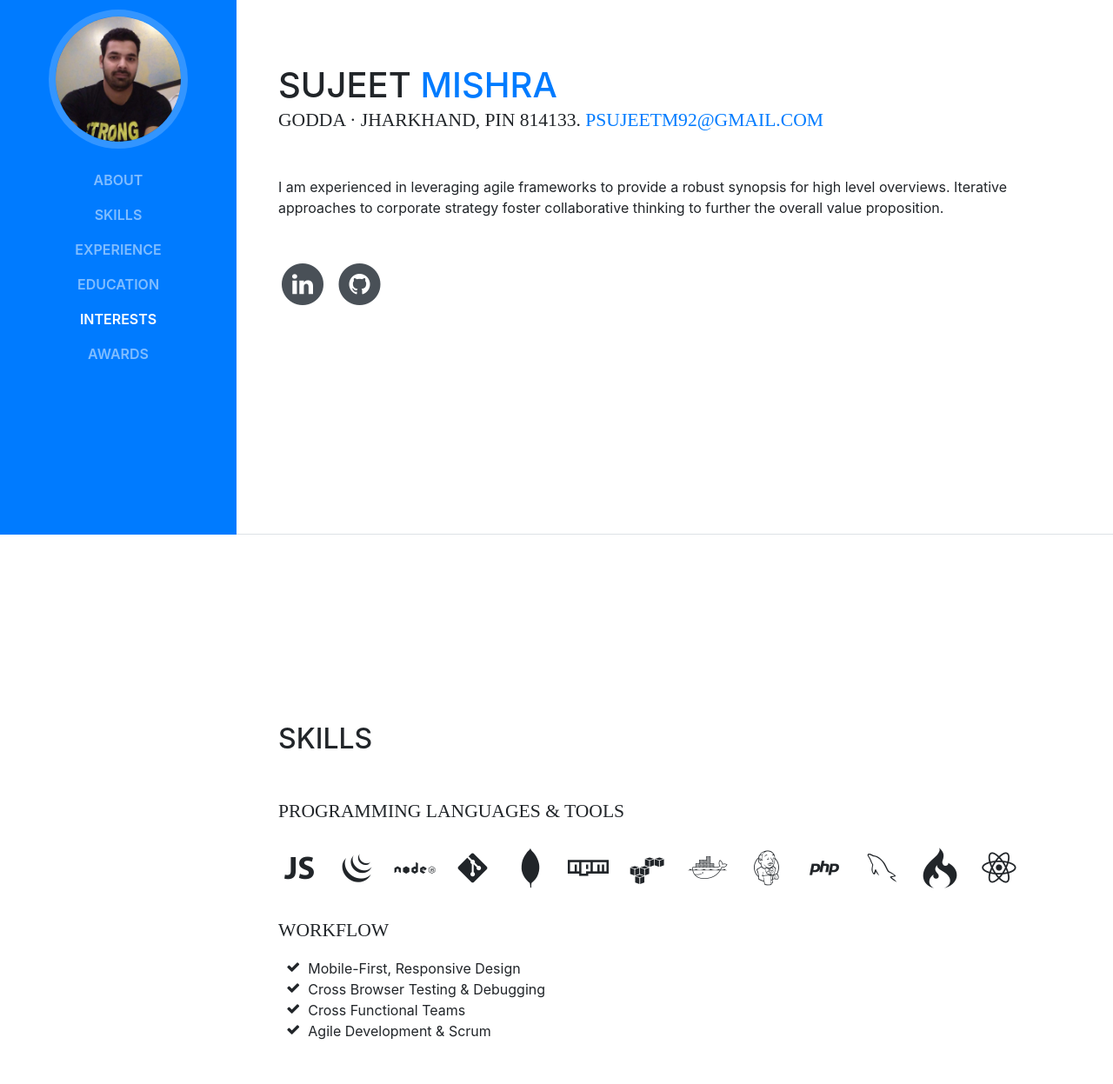
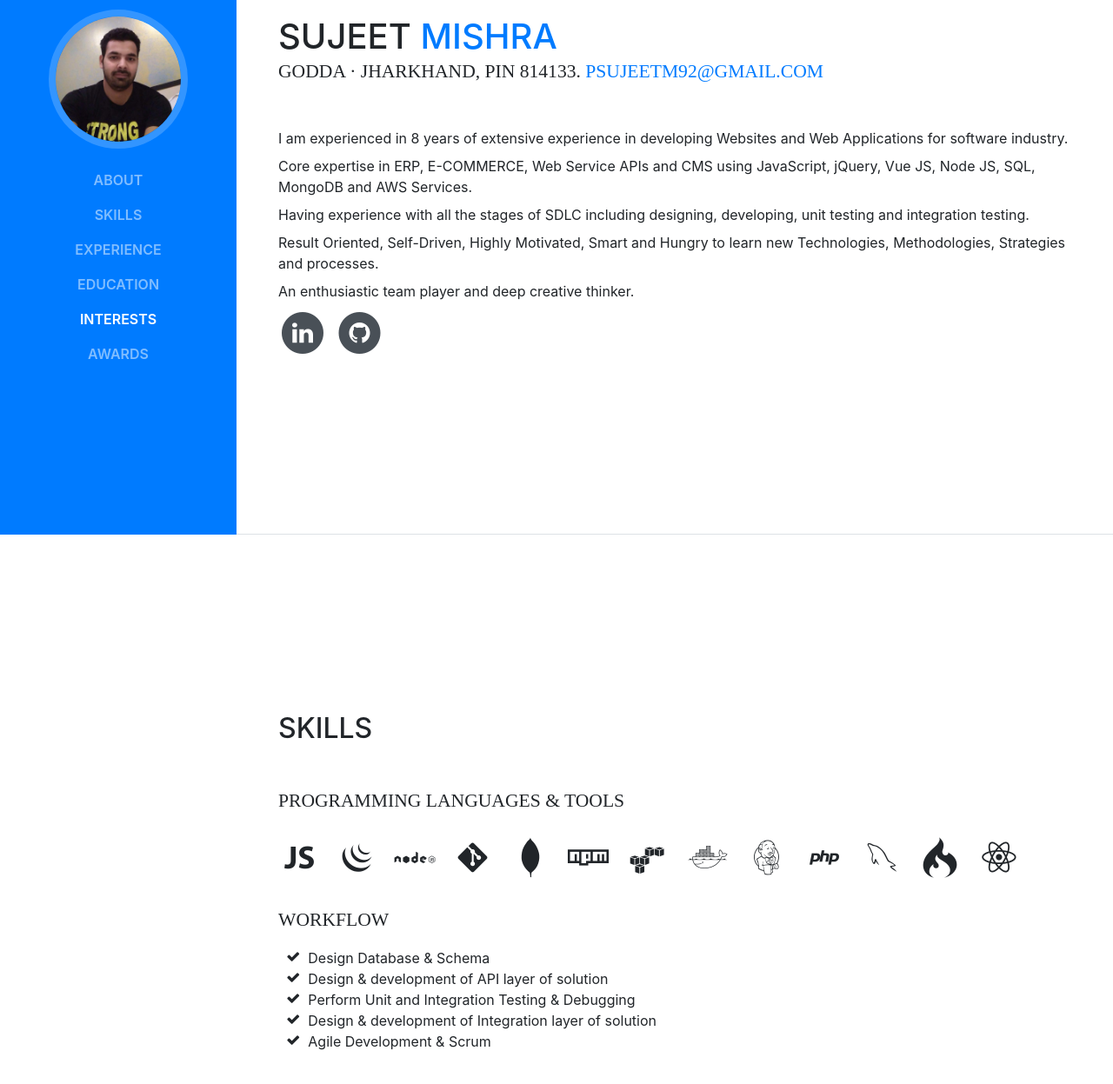
Before and after one commit to imsujeetmishra/info, a website with bundled scripts: page index.html in a window 1280 px wide. Shown: the part 185-1432 px from the top of the page at 87% size. Built offline with nearby package versions, Linux system fonts and the light colour scheme; a web font is replaced by a local one.

Commit message:
about updated

```diff
--- a/index.html
+++ b/index.html
@@ -29,7 +29,7 @@
 
     <nav class="navbar navbar-expand-lg navbar-dark bg-primary fixed-top" id="sideNav">
       <a class="navbar-brand js-scroll-trigger" href="#page-top">
-        <span class="d-block d-lg-none">Start Bootstrap</span>
+        <span class="d-block d-lg-none">Intro</span>
         <span class="d-none d-lg-block">
           <img class="img-fluid img-profile rounded-circle mx-auto mb-2" src="img/profile.jpeg" alt="">
         </span>
@@ -71,7 +71,21 @@
           <div class="subheading mb-5">Godda · Jharkhand, PIN 814133.
             <a href="mailto:name@email.com">psujeetm92@gmail.com</a>
           </div>
-          <p class="mb-5">I am experienced in leveraging agile frameworks to provide a robust synopsis for high level overviews. Iterative approaches to corporate strategy foster collaborative thinking to further the overall value proposition.</p>
+          <p class="mb-2">
+              I am experienced in 8 years of extensive experience in developing Websites and Web Applications for software industry.</p>
+            <p class="mb-2">
+              Core expertise in ERP, E-COMMERCE, Web Service APIs and CMS using JavaScript, jQuery, Vue JS, Node JS, SQL, MongoDB and AWS Services.
+            </p>
+            <p class="mb-2">
+              Having experience with all the stages of SDLC including designing, developing, unit testing and
+              integration testing.
+            </p>
+            <p class="mb-2">
+              Result Oriented, Self-Driven, Highly Motivated, Smart and Hungry to learn new Technologies, Methodologies, Strategies and processes.
+            </p>
+            <p class="mb-2">
+              An enthusiastic team player and deep creative thinker.
+            </p>
           <ul class="list-inline list-social-icons mb-0">
             <li class="list-inline-item">
               <a target=”_blank” href="https://www.linkedin.com/in/imsujeetmishra/">
@@ -141,15 +155,19 @@
 
           <div class="subheading mb-3">Workflow</div>
           <ul class="fa-ul mb-0">
+
             <li>
               <i class="fa-li fa fa-check"></i>
-              Mobile-First, Responsive Design</li>
+              Design Database & Schema</li>
             <li>
               <i class="fa-li fa fa-check"></i>
-              Cross Browser Testing &amp; Debugging</li>
+              Design & development of API layer of solution</li>
             <li>
               <i class="fa-li fa fa-check"></i>
-              Cross Functional Teams</li>
+              Perform Unit and Integration Testing &amp; Debugging</li>
+            <li>
+              <i class="fa-li fa fa-check"></i>
+              Design & development of Integration layer of solution</li>
             <li>
               <i class="fa-li fa fa-check"></i>
               Agile Development &amp; Scrum</li>
```
